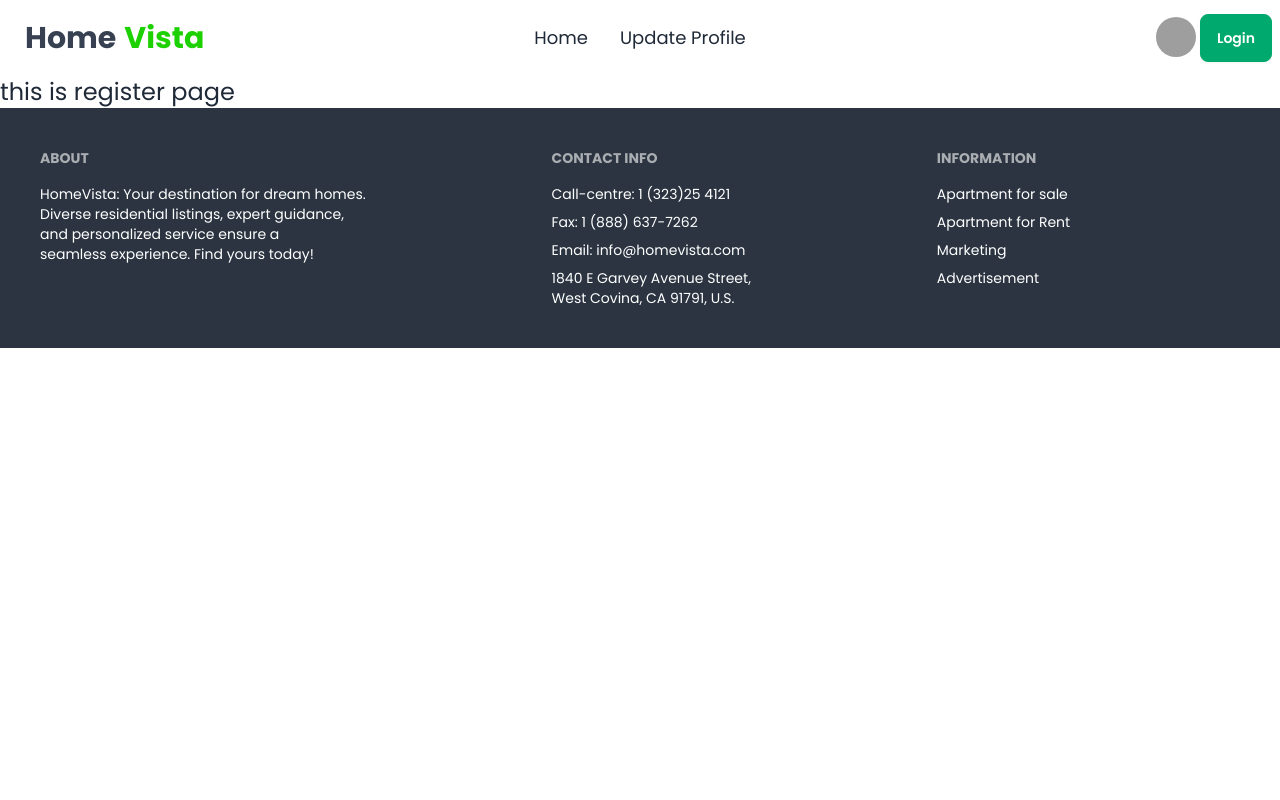
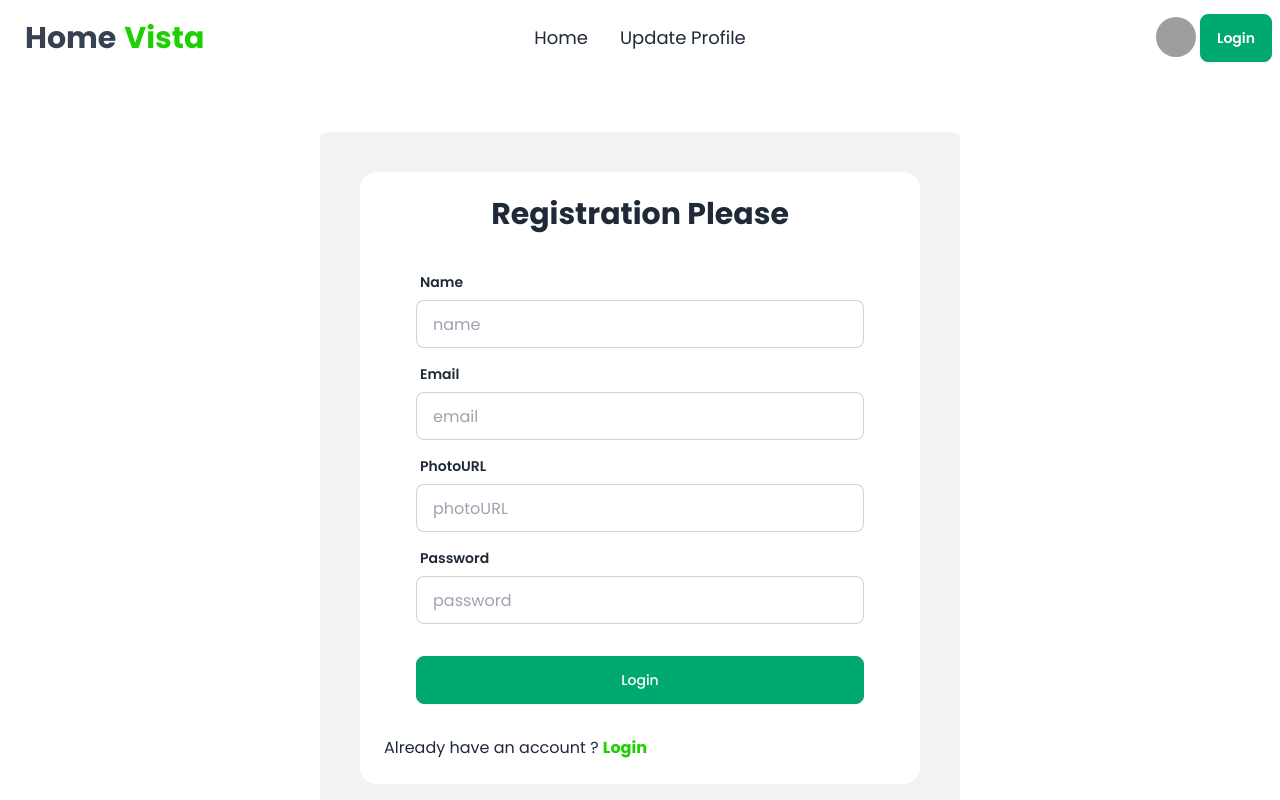
Before and after one commit to rar34/home-vista, a React (Vite) app: page /register in a window 1280 px wide. Shown: the top 800 px of the page. Built offline with nearby package versions, Linux system fonts and the light colour scheme; grey boxes are pictures that could not be loaded.

Commit message:
created environment variable for authentication

```diff
--- a/package.json
+++ b/package.json
@@ -10,6 +10,7 @@
     "preview": "vite preview"
   },
   "dependencies": {
+    "firebase": "^10.11.0",
     "localforage": "^1.10.0",
     "match-sorter": "^6.3.4",
     "react": "^18.2.0",
--- a/src/components/ErrorPage/ErrorPage.jsx
+++ b/src/components/ErrorPage/ErrorPage.jsx
@@ -3,7 +3,7 @@ import { Link } from "react-router-dom";
 const ErrorPage = () => {
     return (
         <div className="text-center">
-            <h2 className="text-3xl">Page  Not Found</h2>
+            <h2 className="text-3xl">Error-404: <br /> Page  Not Found</h2>
             <Link to="/">Back to home</Link>
         </div>
     );
--- /dev/null
+++ b/src/components/Home/Banner.jsx
@@ -0,0 +1,10 @@
+
+const Banner = () => {
+    return (
+        <div>
+
+        </div>
+    );
+};
+
+export default Banner;
--- a/src/components/UserInfo/Login.jsx
+++ b/src/components/UserInfo/Login.jsx
@@ -28,8 +28,8 @@ const Login = () => {
                     <div className="px-6 py-2">
                         <p className="my-3 text-center font-bold">OR</p>
 
-                        <button className="rounded-lg flex items-center btn btn-success w-full md:w-full p-2 mx-auto text-center text-white mb-4"><FaGoogle /> Continue with google</button>
-                        <button className="rounded-lg flex items-center btn btn-success w-full md:w-full p-2 mx-auto text-center text-white mb-4"><FaGithub /> Continue with google</button>
+                        <button className="rounded-lg flex items-center btn btn-success w-full md:w-full p-2 mx-auto text-center text-white mb-4"><FaGoogle className="text-xl" /> Continue with google</button>
+                        <button className="rounded-lg flex items-center btn btn-success w-full md:w-full p-2 mx-auto text-center text-white mb-4"><FaGithub className="text-xl" /> Continue with gitHub</button>
                         <p>Do not have an account ? <Link className="text-[#1DD100] font-bold" to="/register">Sign Up</Link> for free</p>
                     </div>
                 </div>
--- a/src/components/UserInfo/Register.jsx
+++ b/src/components/UserInfo/Register.jsx
@@ -1,8 +1,44 @@
+import { Link } from "react-router-dom";
 
 const Register = () => {
     return (
-        <div>
-            <h3 className="text-2xl">this is register page</h3>
+        <div className="w-full md:w-1/2 mx-auto bg-base-200 md:p-6 rounded-lg my-14">
+            <div className="hero-content">
+
+                <div className="card shrink-0 w-full p-2 md:p-6 bg-base-100">
+                    <h2 className="text-3xl font-bold text-center">Registration Please</h2>
+                    <form className="card-body">
+                        <div className="form-control">
+                            <label className="label">
+                                <span className="label-text font-semibold">Name</span>
+                            </label>
+                            <input type="text" placeholder="name" className="input input-bordered" />
+                        </div>
+                        <div className="form-control">
+                            <label className="label">
+                                <span className="label-text font-semibold">Email</span>
+                            </label>
+                            <input type="email" placeholder="email" className="input input-bordered" required />
+                        </div>
+                        <div className="form-control">
+                            <label className="label">
+                                <span className="label-text font-semibold">PhotoURL</span>
+                            </label>
+                            <input type="text" placeholder="photoURL" className="input input-bordered" />
+                        </div>
+                        <div className="form-control">
+                            <label className="label">
+                                <span className="label-text font-semibold">Password</span>
+                            </label>
+                            <input type="password" placeholder="password" className="input input-bordered" required />
+                        </div>
+                        <div className="form-control mt-6">
+                            <button className="btn btn-success text-white font-medium">Login</button>
+                        </div>
+                    </form>
+                        <p>Already have an account ? <Link className="text-[#1DD100] font-bold" to="/login">Login</Link></p>
+                </div>
+            </div>
         </div>
     );
 };
--- /dev/null
+++ b/src/firebase/firebase.config.js
@@ -0,0 +1,17 @@
+import { initializeApp } from "firebase/app";
+import { getAuth } from "firebase/auth";
+
+
+const firebaseConfig = {
+  apiKey: import.meta.env.VITE_apiKey ,
+  authDomain: import.meta.env.VITE_authDomain ,
+  projectId: import.meta.env.VITE_projectId ,
+  storageBucket: import.meta.env.VITE_storageBucket ,
+  messagingSenderId: import.meta.env.VITE_messagingSenderId ,
+  appId: import.meta.env.VITE_appId ,
+};
+
+// Initialize Firebase
+const app = initializeApp(firebaseConfig);
+const auth = getAuth(app);
+export default auth;
```
Also changed, not shown: 1 other file (tests, documents, lock files or other folders).
